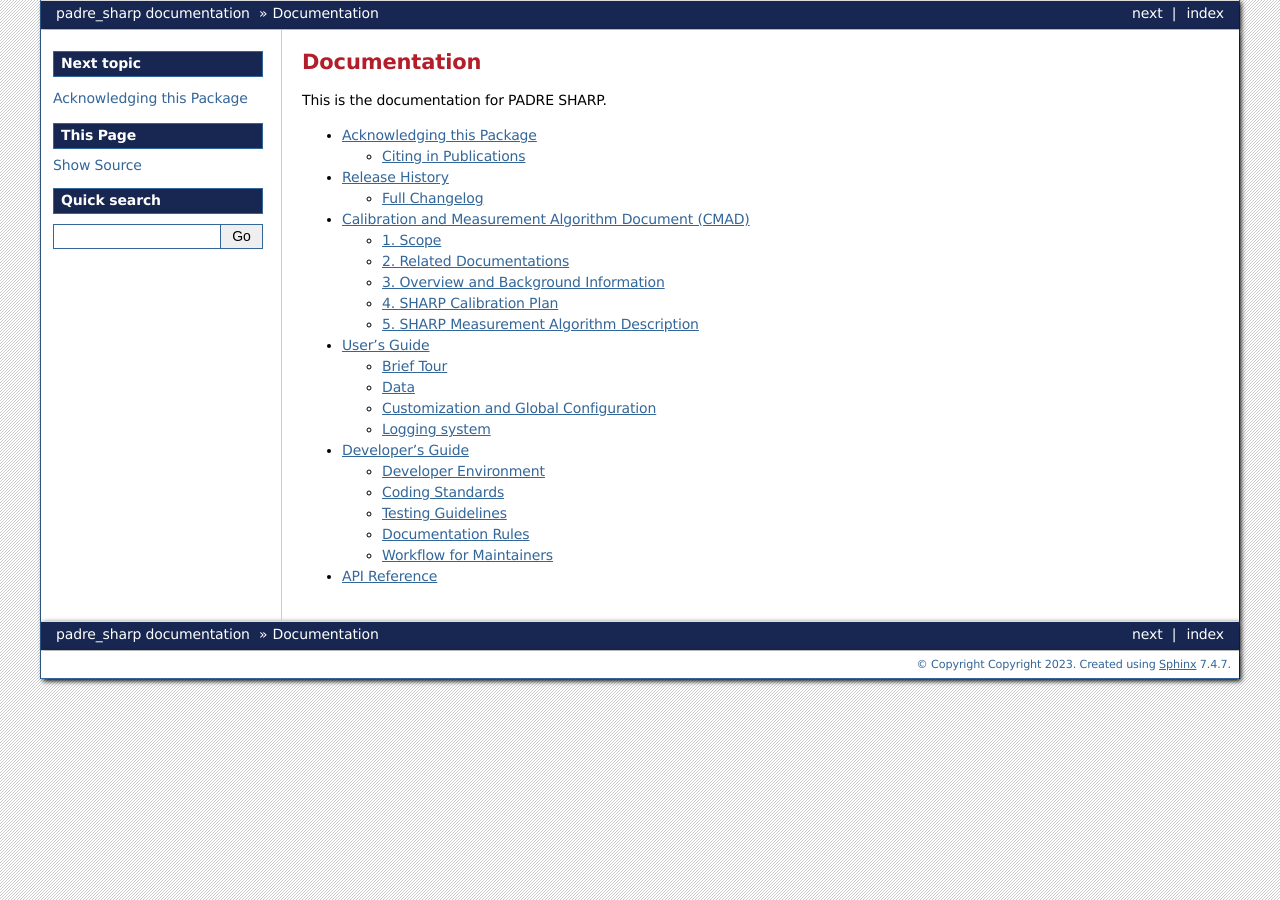
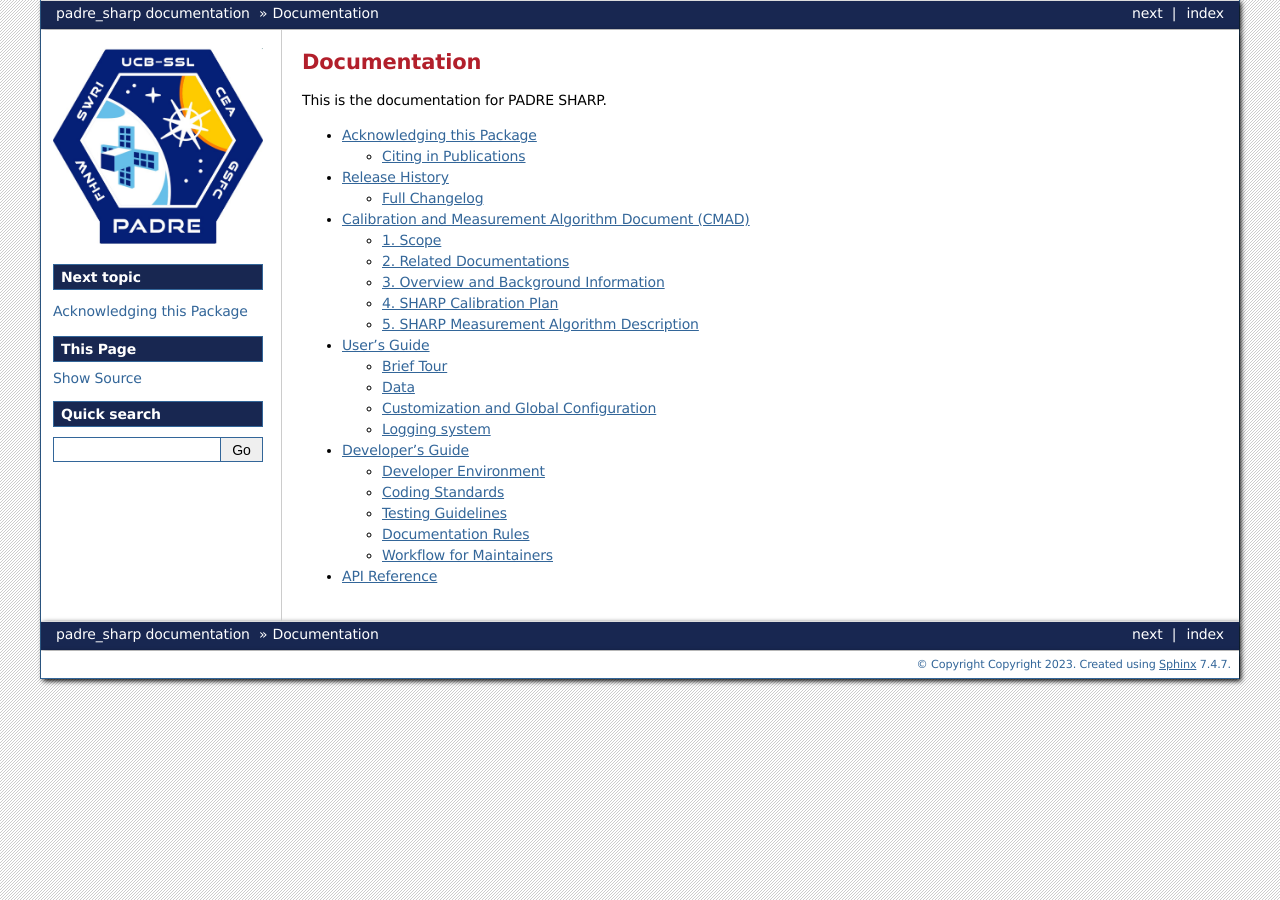
Before and after one commit to PADRESat/padre_sharp, a Sphinx documentation site: the page built from docs/index.rst, in a window 1280 px wide. Built offline with Sphinx 7.4.7, drawn with Linux system fonts in a browser that asks for light colours; the version number could not be read and is left out.

Commit message:
fixed logo file name

```diff
--- a/docs/conf.py
+++ b/docs/conf.py
@@ -104,8 +104,8 @@
 html_theme = "bizstyle"
 html_static_path = ["_static"]
 
-html_logo = "logo/SHARP_logo.png"
-#html_favicon = "logo/favicon.ico"
+html_logo = "logo/padre_logo.png"
+# html_favicon = "logo/favicon.ico"
 html_css_files = ["css/custom.css"]
 # Add any paths that contain custom static files (such as style sheets) here,
 # relative to this directory. They are copied after the builtin static files,
```
